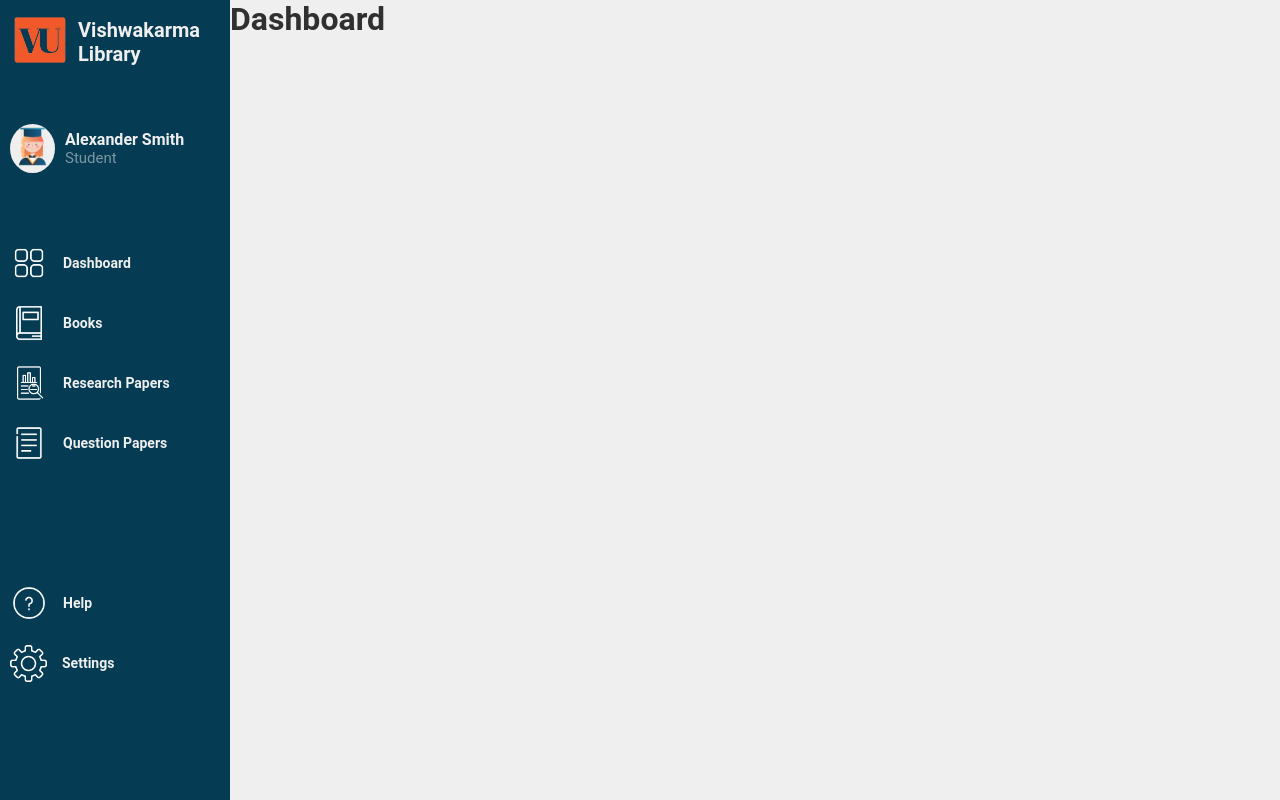
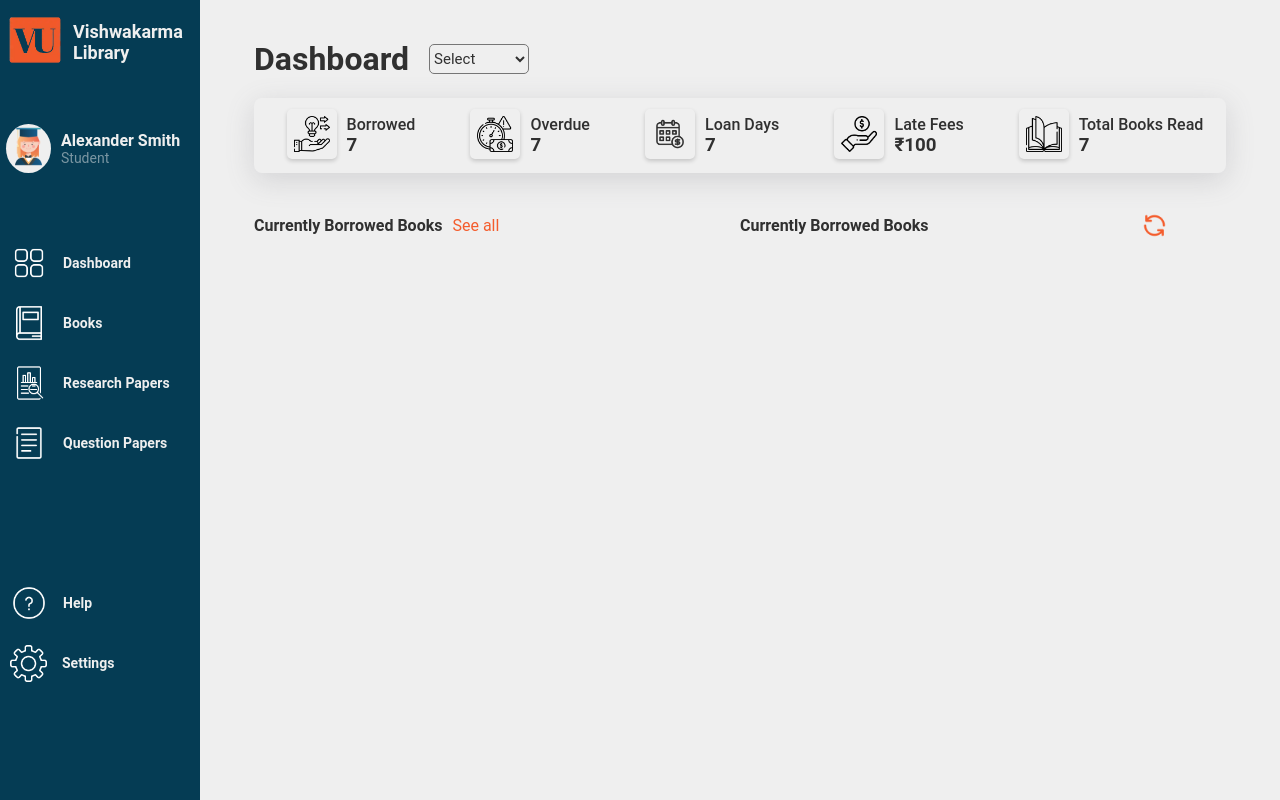
Before and after one commit to IgniTek-Club/LibraryManagementSystem, a plain HTML site: page frontend/studentDashboard/student.html in a window 1280 px wide. Drawn offline with Linux system fonts and the light colour scheme.

Commit message:
student dashboard right panel - incomplete

```diff
--- a/frontend/auth/auth.css
+++ b/frontend/auth/auth.css
@@ -38,7 +38,7 @@ body {
 
 .left-panel {
   float: left;
-  color: #ffffff;
+  color: #fefefe;
   margin: 20px 0 0 30px;
   position: absolute;
 }
@@ -59,7 +59,7 @@ body {
 }
 
 .right-panel {
-  background-color: #ffffff;
+  background-color: #fefefe;
   color: #303030;
   border-radius: 20px 0 0 20px;
   width: 75%;
@@ -108,7 +108,7 @@ body {
   padding: 10px;
   font-weight: bold;
   background-color: #053c54;
-  color: #ffffff;
+  color: #fefefe;
   border: none;
   border-radius: 10px;
   font-size: 16px;
@@ -145,7 +145,7 @@ body {
   top: 13px;
   left: 10px;
   font-size: 14px;
-  background: #fff;
+  background: #fefefe;
   padding: 0 10px;
   color: #999;
   transition: all 0.3s ease;
@@ -180,7 +180,7 @@ body {
 .password-toggle-icon i {
   font-size: 18px;
   line-height: 1;
-  color: #4D4D4D;
+  color: #4d4d4d;
   transition: color 0.3s ease-in-out;
   margin-bottom: 12px;
 }
@@ -188,3 +188,24 @@ body {
 .password-toggle-icon i:hover {
   color: #303030;
 }
+
+.policy {
+  position: absolute;
+  bottom: 10px;
+  left: 55%; /* Moves it to the middle horizontally */
+  font-size: 14px;
+}
+
+.policy a {
+  text-decoration: none;
+}
+
+.circle {
+  display: inline-block;
+  width: 5px;
+  height: 5px;
+  background-color: #303030;
+  border-radius: 50%;
+  margin: 0 10px;
+  margin-bottom: 2px;
+}
--- a/frontend/studentDashboard/student.css
+++ b/frontend/studentDashboard/student.css
@@ -15,7 +15,7 @@
   padding: 0;
   box-sizing: border-box;
   font-family: "Roboto", sans-serif;
-  color: var(--text);
+  color: var(--lib);
 }
 
 body {
@@ -35,14 +35,18 @@ body {
 .left-panel {
   float: left;
   background-color: var(--bg-color);
-  max-width: 230px;
+  max-width: 200px;
   color: var(--white);
 }
 
 .right-panel {
+  display: flex;
+  justify-content: center;
+  align-items: center;
   background-color: var(--white);
   color: #303030;
   height: 100vh;
+  width: calc(100% - 200px);
   float: right;
 }
 
@@ -51,16 +55,16 @@ body {
   align-items: center;
   position: relative;
   top: 10px;
-  left: 10px;
+  padding-left: 5px;
 }
 
-.text {
+.lib {
   position: relative;
   left: 8px;
 }
 
-.text h2 {
-  font-size: 20px;
+.lib h2 {
+  font-size: 18px;
 }
 
 .profile {
@@ -69,7 +73,7 @@ body {
   flex-wrap: wrap;
   position: relative;
   top: 60px;
-  padding-left: 10px;
+  padding-left: 6px;
   cursor: pointer;
 }
 
@@ -90,7 +94,7 @@ body {
 
 .username p {
   opacity: 0.5;
-  font-size: 15px;
+  font-size: 14px;
 }
 
 .option-list {
@@ -105,7 +109,7 @@ body {
   align-items: center;
   height: 60px;
   cursor: pointer;
-  width: 100%;
+  /* width: 100%; */
 }
 
 .menu-item h5 {
@@ -127,3 +131,108 @@ body {
 .menu-item:nth-child(6) img {
   width: 37px;
 }
+
+.right-container {
+  width: 90%;
+  height: 90%;
+}
+
+.heading {
+  display: flex;
+  align-items: center;
+}
+
+.selection {
+  position: relative;
+  left: 20px;
+}
+
+.selection select {
+  width: 100px;
+  height: 30px;
+  border-radius: 5px;
+  font-size: 15px;
+}
+
+.selection option {
+  width: 100px;
+  height: 100px;
+  border-radius: 5px;
+  font-size: 15px; /* Change the font size of the options */
+}
+
+.activity-bar {
+  width: 100%;
+  height: 75px;
+  display: flex;
+  position: relative;
+  top: 20px;
+  border-radius: 8px;
+  box-shadow: rgba(100, 100, 111, 0.2) 0px 7px 29px 0px;
+}
+
+.bar-item {
+  display: flex;
+  align-items: center;
+  margin: 0 auto;
+}
+
+.bar-item img {
+  width: 50px;
+  height: auto;
+}
+
+.image img {
+  padding: 7px;
+  border-radius: 10%;
+  box-shadow: rgba(0, 0, 0, 0.18) 0px 2px 4px;
+}
+
+.info {
+  position: relative;
+  left: 10px;
+}
+.info h4 {
+  font-weight: 500;
+}
+
+.right-container_1 {
+  display: flex;
+  position: relative;
+  top: 60px;
+}
+
+.borrowed {
+  min-width: 50%;
+  align-items: center;
+  display: flex;
+}
+
+.head {
+  display: flex;
+  align-items: center;
+}
+
+.reload {
+  position: relative;
+  left: 100%;
+}
+
+.head a {
+  color: var(--main-color);
+  text-decoration: none;
+  position: relative;
+  left: 10px;
+}
+
+.reccomended {
+  width: 50%;
+  display: flex;
+}
+
+.reccomended img {
+  display: flex;
+  float: right;
+  width: 25px;
+  height: auto;
+}
--- a/frontend/studentDashboard/student.html
+++ b/frontend/studentDashboard/student.html
@@ -13,7 +13,7 @@
           <div class="logo">
             <img src="../../assets/VU-logo.webp" alt="logo" id="logo" />
           </div>
-          <div class="text">
+          <div class="lib">
             <h2>Vishwakarma Library</h2>
           </div>
         </div>
@@ -58,7 +58,82 @@
         </div>
       </div>
       <div class="right-panel">
-        <h1>Dashboard</h1>
+        <div class="right-container">
+          <div class="heading">
+            <div class="text">
+              <h1>Dashboard</h1>
+            </div>
+            <div class="selection">
+              <select name="time-period" id="time-period">
+                <option value="select" disabled selected>Select</option>
+                <option value="week">Weekly</option>
+                <option value="month">Monthly</option>
+                <option value="year">Yearly</option>
+              </select>
+            </div>
+          </div>
+          <div class="activity-bar">
+            <div class="bar-item">
+              <div class="image">
+                <img src="../../assets/borrow.png" alt="" />
+              </div>
+              <div class="info">
+                <h4>Borrowed</h4>
+                <h3>7</h3>
+              </div>
+            </div>
+            <div class="bar-item">
+              <div class="image">
+                <img src="../../assets/overdue.png" alt="" />
+              </div>
+              <div class="info">
+                <h4>Overdue</h4>
+                <h3>7</h3>
+              </div>
+            </div>
+            <div class="bar-item">
+              <div class="image">
+                <img src="../../assets/loan.png" alt="" />
+              </div>
+              <div class="info">
+                <h4>Loan Days</h4>
+                <h3>7</h3>
+              </div>
+            </div>
+            <div class="bar-item">
+              <div class="image">
+                <img src="../../assets/fees.png" alt="" />
+              </div>
+              <div class="info">
+                <h4>Late Fees</h4>
+                <h3>₹100</h3>
+              </div>
+            </div>
+            <div class="bar-item">
+              <div class="image">
+                <img src="../../assets/total_books.png" alt="" />
+              </div>
+              <div class="info">
+                <h4>Total Books Read</h4>
+                <h3>7</h3>
+              </div>
+            </div>
+          </div>
+          <div class="right-container_1">
+            <div class="borrowed">
+              <div class="head">
+                <h4>Currently Borrowed Books</h4>
+                <a href="#"><span>See all</span></a>
+              </div>
+            </div>
+            <div class="reccomended">
+              <div class="head">
+                <h4>Currently Borrowed Books</h4>
+                <img src="../../assets/refresh.png" alt="" class="reload" />
+              </div>
+            </div>
+          </div>
+        </div>
       </div>
     </div>
   </body>
```
Also changed, not shown: frontend/auth/signIn.html (+4 -0 lines), frontend/auth/signUp.html (+4 -0 lines), assets/borrow.png (added), assets/fees.png (added), assets/loan.png (added), assets/overdue.png (added), assets/refresh.png (added), assets/total_books.png (added), image.png (added).
